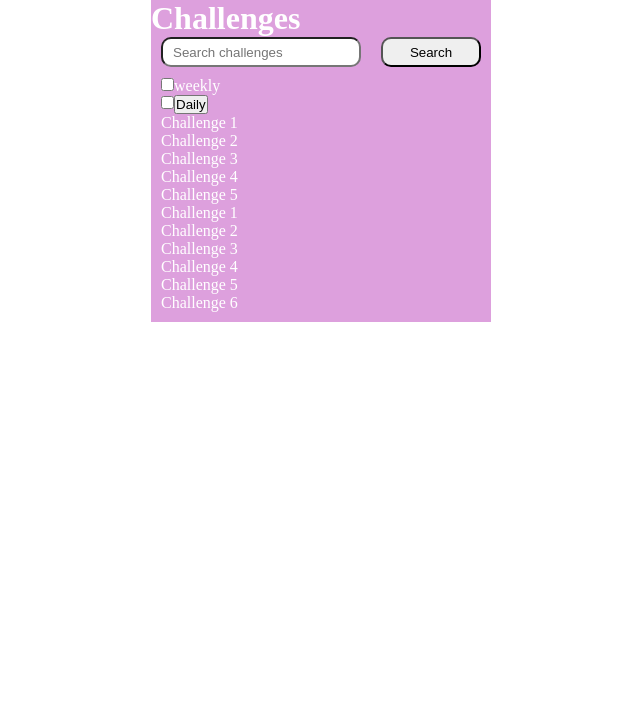
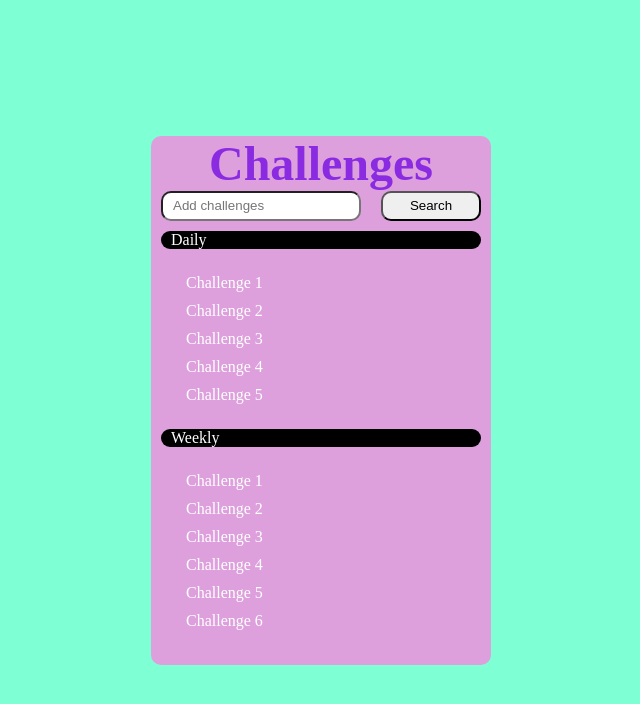
Before and after one commit to RatnaRohith/Challenges_qr, a plain HTML site: page index.html in a window 1280 px wide. Shown: the whole page, without its empty margins (319-959 px from the left). Drawn offline with Linux system fonts and the light colour scheme.

Commit message:
Added challenges style

```diff
--- a/index.html
+++ b/index.html
@@ -13,18 +13,15 @@
                 <h1>Challenges</h1>
             </div>
             <div class="search-area">
-                <input type="text" placeholder="Search challenges" class="search-bar">
+                <input type="text" placeholder="Add challenges" class="search-bar">
                 <button class="Search-btn">Search</button>
             </div>
             <div class="filter-items"></div>
             <div class="challenges-list">
-                <div class="add-challenge">
-                    <ul>
-                        <li><input type="checkbox" id="weekly-check"><label for="weekly-check" class="challenge-btn">weekly</label></li>
-                        <li><input type="checkbox" id="daily-check"><button id="daily-check">Daily</button></li>
-                    </ul>
-                </div>
                 <div class="dialy-box">
+                    <div class="d">
+                        <input type="checkbox" id="daily-check"><label for="daily-check" class="challenge-btn">Daily</label>
+                    </div>
                     <ul class="daily">
                         <li><p>Challenge 1</p></li>
                         <li><p>Challenge 2</p></li>
@@ -34,6 +31,9 @@
                     </ul>
                 </div>
                 <div class="weekly-box">
+                    <div class="w">
+                        <input type="checkbox" id="weekly-check"><label for="weekly-check" class="challenge-btn">Weekly</label>
+                    </div>
                     <ul class="weekly">
                         <li><p>Challenge 1</p></li>
                         <li><p>Challenge 2</p></li>
--- a/main.css
+++ b/main.css
@@ -4,18 +4,29 @@
     box-sizing: border-box;
 }
 .container{
-    width:90%;
+    width:100%;
     margin:auto;
+    height: 100vh;
     display: flex;
     justify-content: center;
-    align-items: center;
+    align-content: center;
+    background-color: aquamarine;
+    /* align-items: center; */
+    /* justify-items: center; */
 }
 .box{
     background-color: plum;
     color: white;
     text-decoration: none;
     display: flex;
+    margin: auto;
     flex-direction: column;
+    border-radius: 10px;
+}
+.box h1{
+    text-align: center;
+    color: blueviolet;
+    font-size: 3rem;
 }
 .search-area{
     display: flex;
@@ -42,23 +53,43 @@
 .daily{
     display: flex;
     flex-direction: column;
+    margin:20px;
 }
 .daily li{
     list-style: none;
+    padding: 5px;
 }
 .weekly{
     display: flex;
     flex-direction: column;
+    margin:20px;
 }
 .weekly li{
     list-style: none;
+    padding: 5px;
 }
 
 /* Add challenges button */
 .add-challenge input{
-    /* display: none; */
+    display: none;
 
 }
-.add-challenge input:checked{
-    display: block;
+.d{
+    background-color: black;
+    border-radius: 10px;
+    padding: 0 10px;
 }
+.w{
+    background-color: black;
+    border-radius: 10px;
+    padding: 0 10px;
+}
+.d input{
+    display: none;
+}
+.w input{
+    display: none;
+}
+.add-challenge #weeklycheck input:checked{
+    display:block;
+}
```
